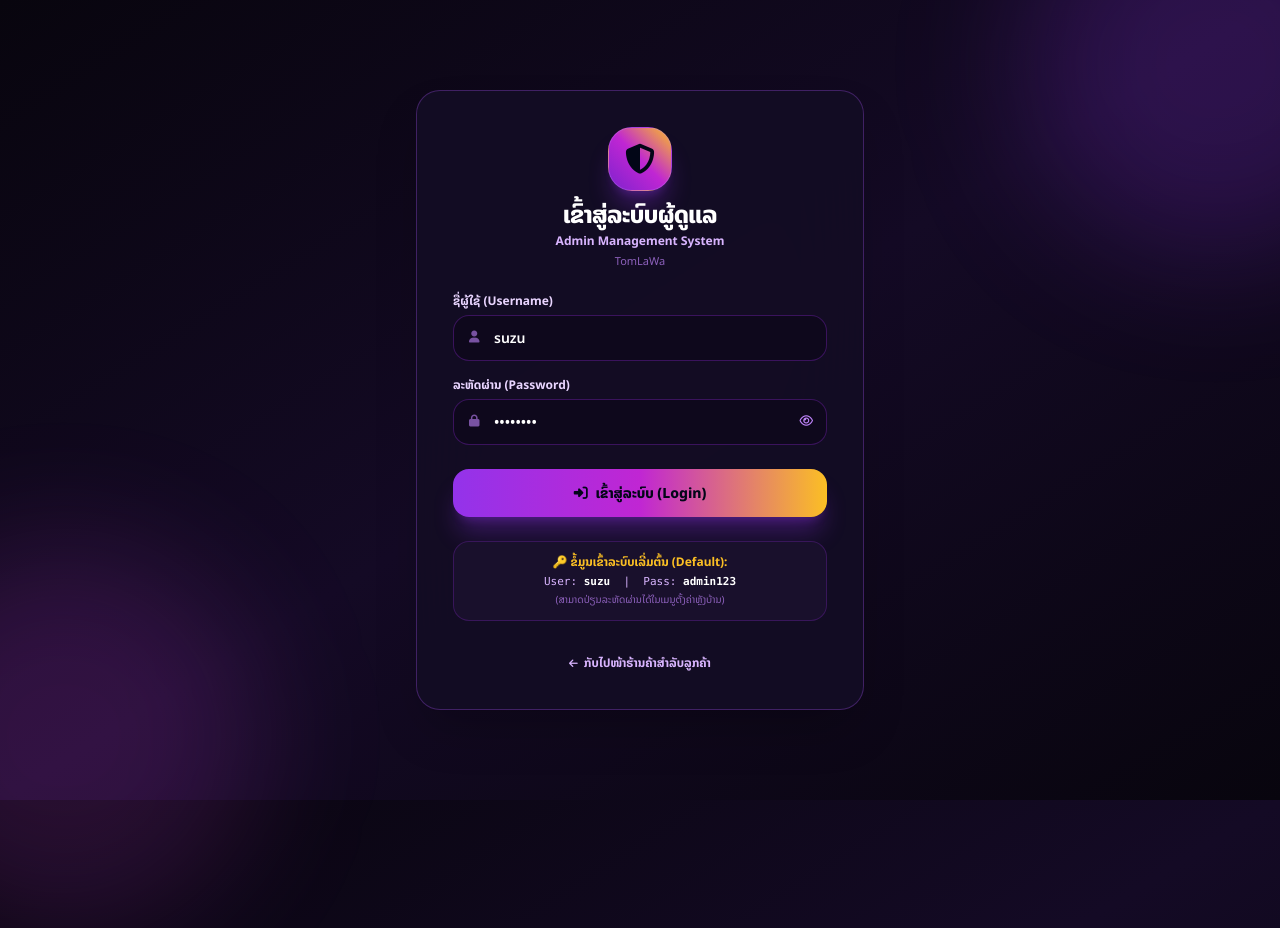
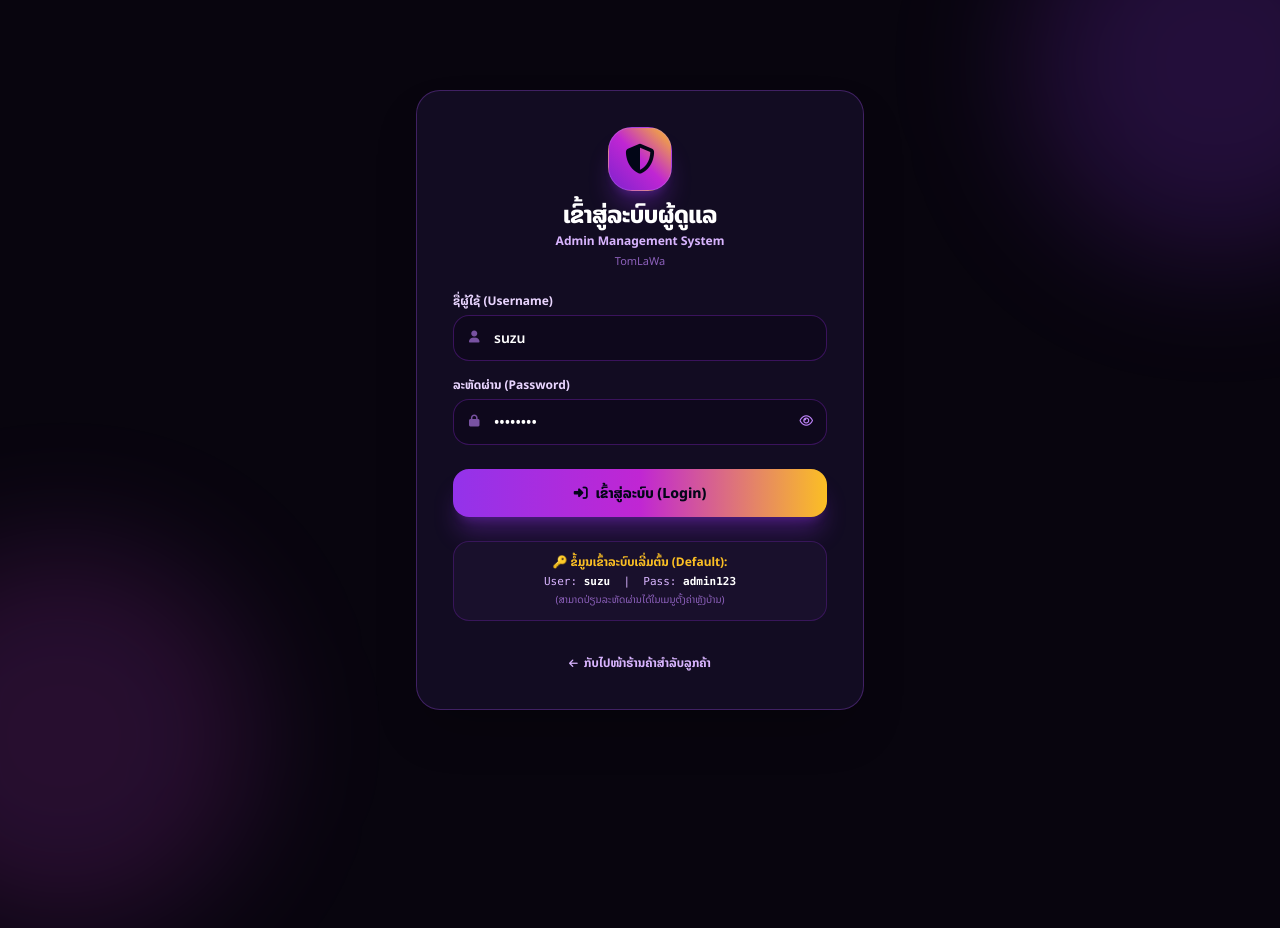
Before and after one commit to mangkorn1212/TomLaWa, a FastAPI app: page /admin/login in a window 1280 px wide; the page is wider, and only the part inside the window is pictured. Run offline with FastAPI, Linux system fonts and the light colour scheme; some libraries are stand-ins or nearby versions.

Commit message:
fix: enforce dark eye-friendly background and bust cache

```diff
--- a/app/static/css/style.css
+++ b/app/static/css/style.css
@@ -1,3 +1,6 @@
+/* Fallback External Google Fonts (loaded first as per CSS spec) */
+@import url('https://fonts.googleapis.com/css2?family=Noto+Sans+Lao:wght@300;400;500;600;700;800;900&family=Plus+Jakarta+Sans:wght@400;500;600;700;800;900&display=swap');
+
 /* ==========================================================================
    Modern Lao Typography (Self-Hosted for 100% Instant Load & Crisp Display)
    ========================================================================== */
@@ -74,9 +77,6 @@
   src: url('/static/fonts/PlusJakartaSans-ExtraBold.ttf') format('truetype');
 }
 
-/* Fallback External Import (if online) */
-@import url('https://fonts.googleapis.com/css2?family=Noto+Sans+Lao:wght@300;400;500;600;700;800;900&family=Plus+Jakarta+Sans:wght@400;500;600;700;800;900&display=swap');
-
 :root {
   --font-main: 'Noto Sans Lao', 'Plus Jakarta Sans', system-ui, -apple-system, sans-serif;
 
@@ -108,9 +108,16 @@ html, body, button, input, select, textarea, optgroup {
   text-rendering: optimizeLegibility;
 }
 
+html {
+  background-color: #08050e !important;
+  background: #08050e !important;
+  color-scheme: dark;
+}
+
 body {
-  background: #08050e;
-  color: #f8fafc;
+  background-color: #08050e !important;
+  background: #08050e !important;
+  color: #f8fafc !important;
   -webkit-tap-highlight-color: transparent;
   min-height: 100vh;
 }
--- a/app/templates/admin_login.html
+++ b/app/templates/admin_login.html
@@ -1,5 +1,5 @@
 <!DOCTYPE html>
-<html lang="lo" class="scroll-smooth">
+<html lang="lo" class="scroll-smooth dark bg-[#08050e]" style="background-color: #08050e !important; color-scheme: dark;">
 <head>
   <meta charset="UTF-8">
   <meta name="viewport" content="width=device-width, initial-scale=1.0">
@@ -9,6 +9,7 @@
   <script src="https://cdn.tailwindcss.com"></script>
   <script>
     tailwind.config = {
+      darkMode: 'class',
       theme: {
         extend: {
           colors: {
@@ -36,9 +37,9 @@
 
   <!-- Font Awesome 6.5 Icons -->
   <link rel="stylesheet" href="https://cdnjs.cloudflare.com/ajax/libs/font-awesome/6.5.1/css/all.min.css">
-  <link rel="stylesheet" href="/static/css/style.css">
+  <link rel="stylesheet" href="/static/css/style.css?v=2.2.0">
 </head>
-<body class="min-h-screen flex items-center justify-center p-4 bg-gradient-to-br from-[#08050e] via-[#140a25] to-[#08050e] relative overflow-hidden text-slate-100">
+<body class="min-h-screen flex items-center justify-center p-4 bg-gradient-to-br from-[#08050e] via-[#140a25] to-[#08050e] relative overflow-hidden text-slate-100" style="background-color: #08050e !important;">
 
   <!-- Ambient Cyber Glow Elements -->
   <div class="absolute -top-32 -right-32 w-96 h-96 rounded-full bg-purple-600/20 blur-3xl pointer-events-none"></div>
```
Also changed, not shown: app/templates/base.html (+5 -4 lines).
